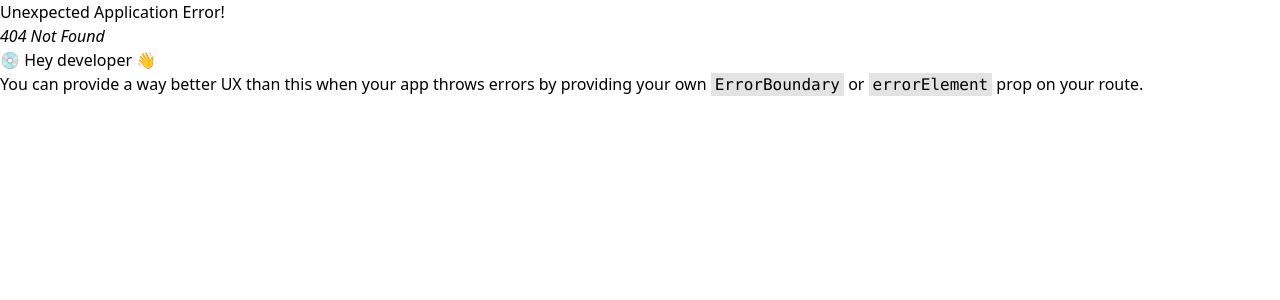
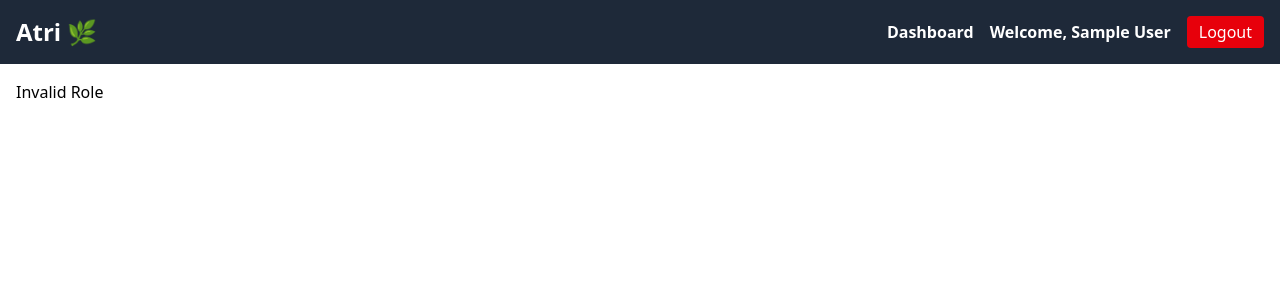
Before and after one commit to the-terror-wonder/Atri, a React (Vite) app in the folder client/: page /dashboard in a window 1280 px wide. Before the commit this address had no page. Shown: the top 300 px of the page. Built offline with nearby package versions, Linux system fonts and the light colour scheme; sample sign-in values are in the browser's storage.

Commit message:
feat(client): implement protected routes and role-based dashboards

```diff
--- /dev/null
+++ b/client/src/components/FacultyDashboard.jsx
@@ -0,0 +1,12 @@
+import React from 'react';
+
+const FacultyDashboard = () => {
+  return (
+    <div>
+      <h1 className="text-3xl font-bold">Faculty Dashboard</h1>
+      <p>Welcome! Here you can manage your classrooms, assignments, and quizzes.</p>
+    </div>
+  );
+};
+
+export default FacultyDashboard;
--- a/client/src/components/Header.jsx
+++ b/client/src/components/Header.jsx
@@ -22,6 +22,7 @@ const Header = () => {
         <nav>
           {userInfo ? (
             <div className="flex items-center space-x-4">
+              <Link to="/dashboard" className="font-semibold">Dashboard</Link>
               <span className="font-semibold">Welcome, {userInfo.name}</span>
               <button
                 onClick={logoutHandler}
--- /dev/null
+++ b/client/src/components/StudentDashboard.jsx
@@ -0,0 +1,12 @@
+import React from 'react';
+
+const StudentDashboard = () => {
+  return (
+    <div>
+      <h1 className="text-3xl font-bold">Student Dashboard</h1>
+      <p>Welcome! Here you will see your classrooms, assignments, and quizzes.</p>
+    </div>
+  );
+};
+
+export default StudentDashboard;
--- /dev/null
+++ b/client/src/components/routing/ProtectedRoute.jsx
@@ -0,0 +1,10 @@
+import React, { useContext } from 'react';
+import { Navigate } from 'react-router-dom';
+import AuthContext from '../../context/AuthContext';
+
+const ProtectedRoute = ({ children }) => {
+  const { userInfo } = useContext(AuthContext);
+  return userInfo ? children : <Navigate to="/login" replace />;
+};
+
+export default ProtectedRoute;
--- a/client/src/main.jsx
+++ b/client/src/main.jsx
@@ -4,9 +4,11 @@ import { createBrowserRouter, createRoutesFromElements, Route, RouterProvider }
 import App from './App.jsx';
 import './index.css';
 import HomePage from './pages/HomePage.jsx';
+import DashboardPage from './pages/DashboardPage.jsx';
 import RegisterPage from './pages/RegisterPage.jsx';
 import LoginPage from './pages/LoginPage.jsx';
 import { AuthProvider } from './context/AuthContext';
+import ProtectedRoute from './components/routing/ProtectedRoute.jsx';
 
 const router = createBrowserRouter(
   createRoutesFromElements(
@@ -14,6 +16,14 @@ const router = createBrowserRouter(
       <Route index={true} path='/' element={<HomePage />} />
       <Route path='/register' element={<RegisterPage />} />
       <Route path='/login' element={<LoginPage />} />
+    <Route
+        path='/dashboard'
+        element={
+          <ProtectedRoute>
+            <DashboardPage />
+          </ProtectedRoute>
+        }
+      />
     </Route>
   )
 );
--- /dev/null
+++ b/client/src/pages/DashboardPage.jsx
@@ -0,0 +1,23 @@
+import React, { useContext } from 'react';
+import AuthContext from '../context/AuthContext';
+import StudentDashboard from '../components/StudentDashboard';
+import FacultyDashboard from '../components/FacultyDashboard';
+// We can add an AdminDashboard later
+
+const DashboardPage = () => {
+  const { userInfo } = useContext(AuthContext);
+
+  // Render a different dashboard component based on the user's role
+  switch (userInfo.role) {
+    case 'student':
+      return <StudentDashboard />;
+    case 'faculty':
+      return <FacultyDashboard />;
+    // case 'admin':
+    //   return <AdminDashboard />;
+    default:
+      return <h1>Invalid Role</h1>;
+  }
+};
+
+export default DashboardPage;
--- a/client/src/pages/LoginPage.jsx
+++ b/client/src/pages/LoginPage.jsx
@@ -18,7 +18,7 @@ const LoginPage = () => {
       const { data } = await API.post('/api/users/login', { email, password });
       login(data);
       toast.success('Logged in successfully!');
-      navigate('/');
+      navigate('/dashboard');
     } catch (err) {
       toast.error(err.response?.data?.message || 'An error occurred');
     }
```
